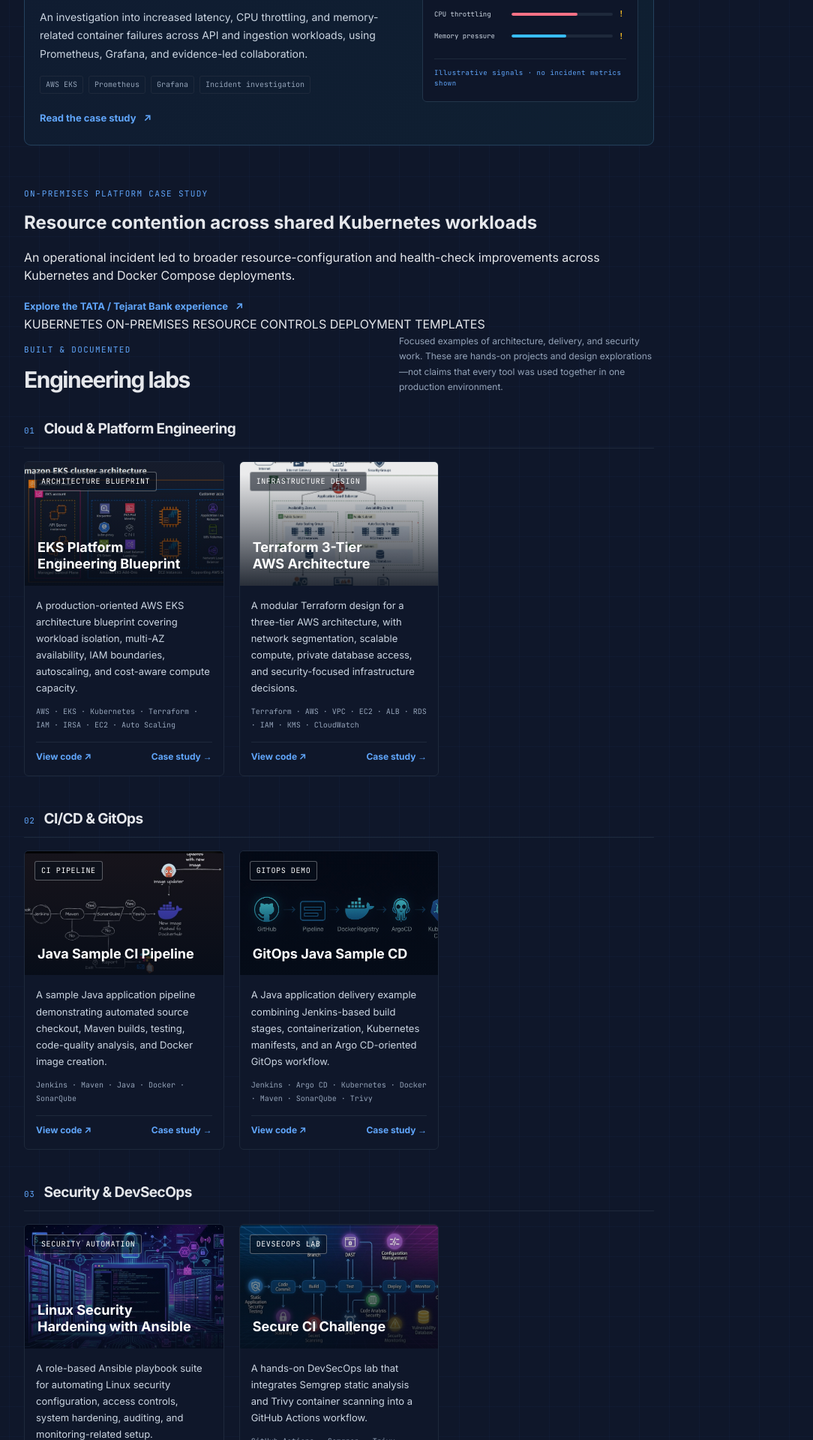
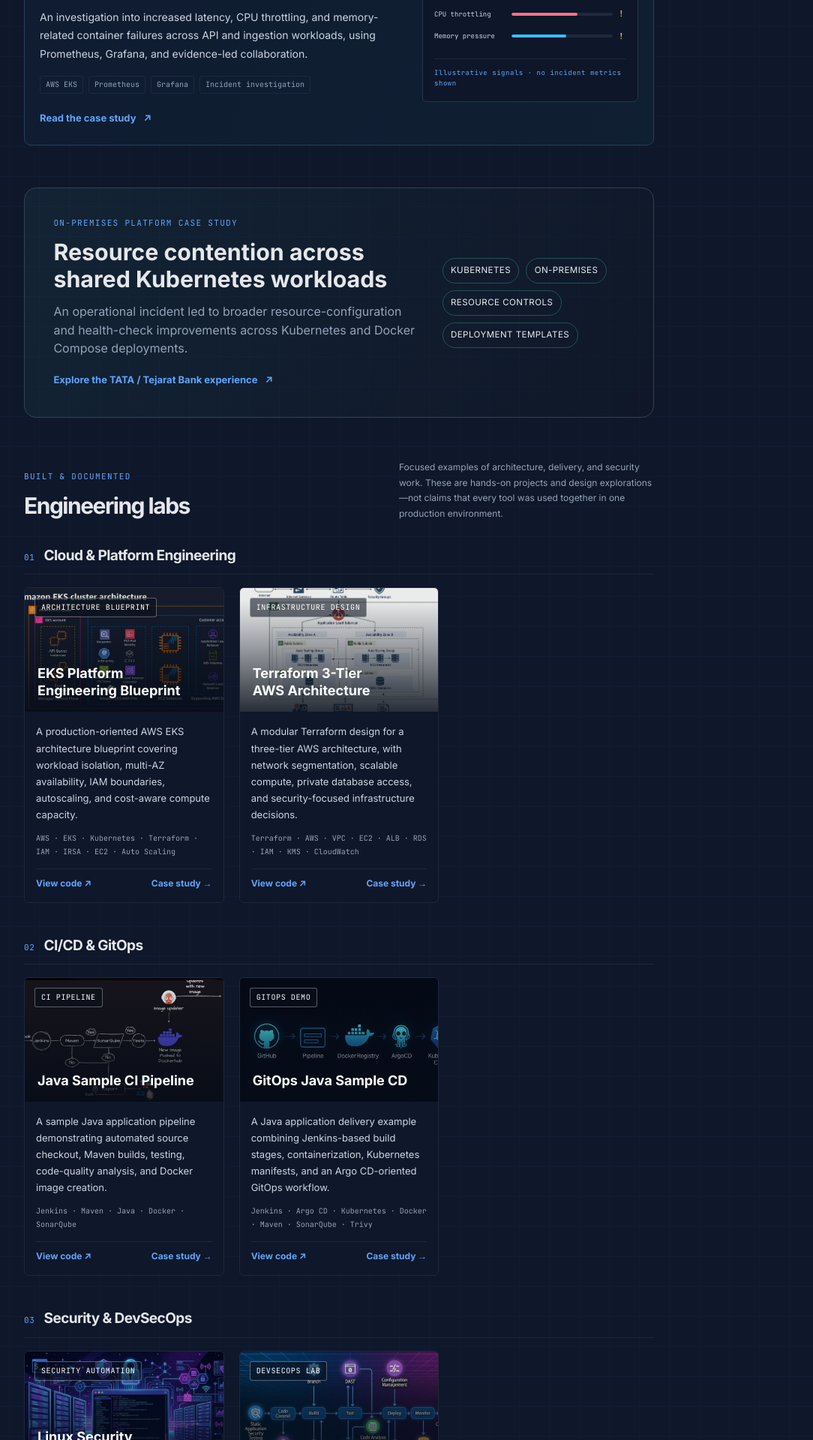
Before and after one commit to SaraIravani/SaraIravani-SaraIravani.github.io, a Jekyll site: the page built from work.html, in a window 1280 px wide. Shown: the part 565-2485 px from the top of the page at 75% size, without its empty margins (188-1272 px from the left). Built offline with Jekyll 4.4.1, drawn with Linux system fonts in a browser that asks for light colours.

Commit message:
Style on-premises case study card

```diff
--- a/css/style.css
+++ b/css/style.css
@@ -697,3 +697,47 @@ a:hover {
   .work-signal-row { grid-template-columns: 90px minmax(0,1fr) 10px; }
   .work-projects-heading h2 { font-size: 26px; }
 }
+
+
+/* Secondary professional case study on the Work page */
+.work-secondary-case {
+  display: grid;
+  grid-template-columns: minmax(0, 1.6fr) minmax(220px, 0.8fr);
+  gap: 2rem;
+  align-items: center;
+  margin: 2rem 0 3.5rem;
+  padding: clamp(1.4rem, 3vw, 2.4rem);
+  border: 1px solid var(--border-color, #334155);
+  border-radius: 1rem;
+  background: linear-gradient(120deg, rgba(63, 184, 175, 0.08), rgba(15, 23, 32, 0.2));
+}
+.work-secondary-case-copy h2 {
+  margin: 0.35rem 0 0.75rem;
+  font-size: clamp(1.35rem, 2.5vw, 1.9rem);
+  line-height: 1.2;
+}
+.work-secondary-case-copy > p:not(.work-eyebrow) {
+  max-width: 62ch;
+  margin-bottom: 1rem;
+  color: var(--text-muted, #94a3b8);
+}
+.work-secondary-case-aside {
+  display: flex;
+  flex-wrap: wrap;
+  gap: 0.55rem;
+  align-content: center;
+}
+.work-secondary-case-aside span {
+  padding: 0.45rem 0.65rem;
+  border: 1px solid rgba(63, 184, 175, 0.35);
+  border-radius: 999px;
+  color: var(--text-color, #e6edf3);
+  font-size: 0.72rem;
+  letter-spacing: 0.04em;
+}
+@media (max-width: 680px) {
+  .work-secondary-case {
+    grid-template-columns: 1fr;
+    gap: 1.25rem;
+  }
+}
```
